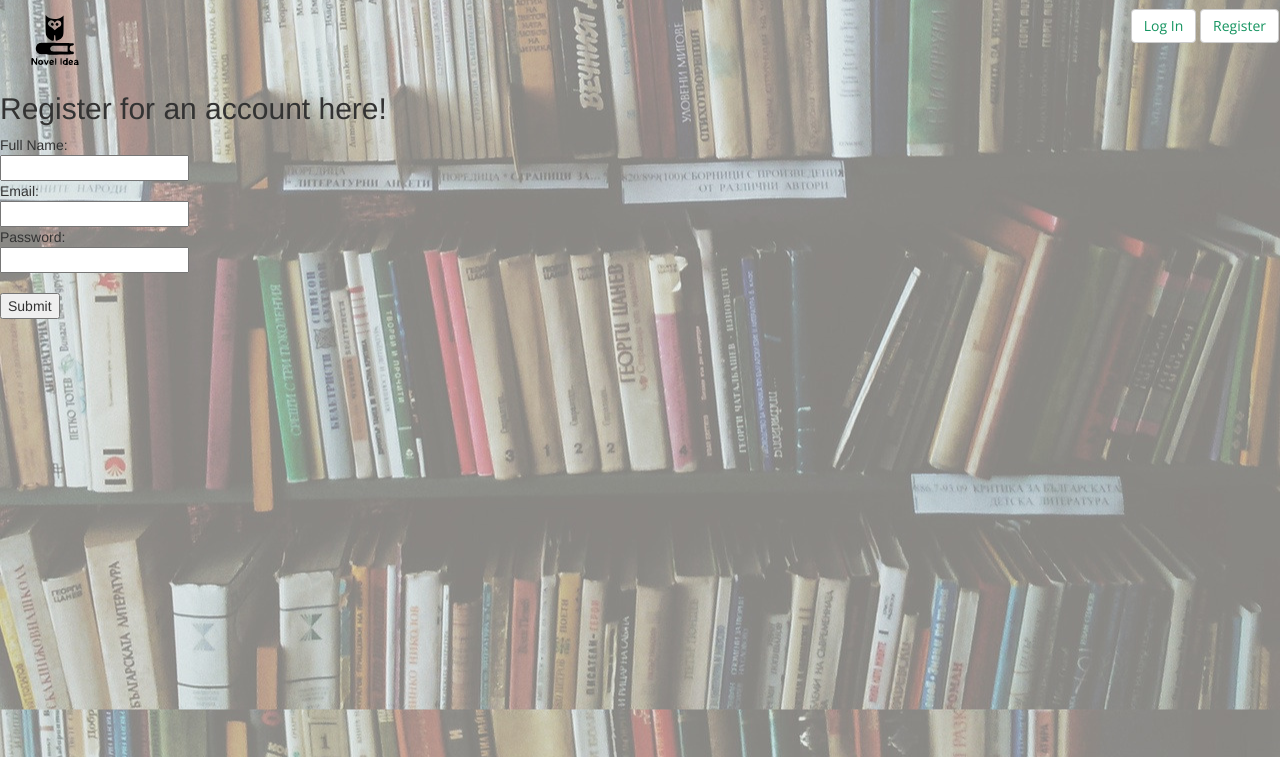
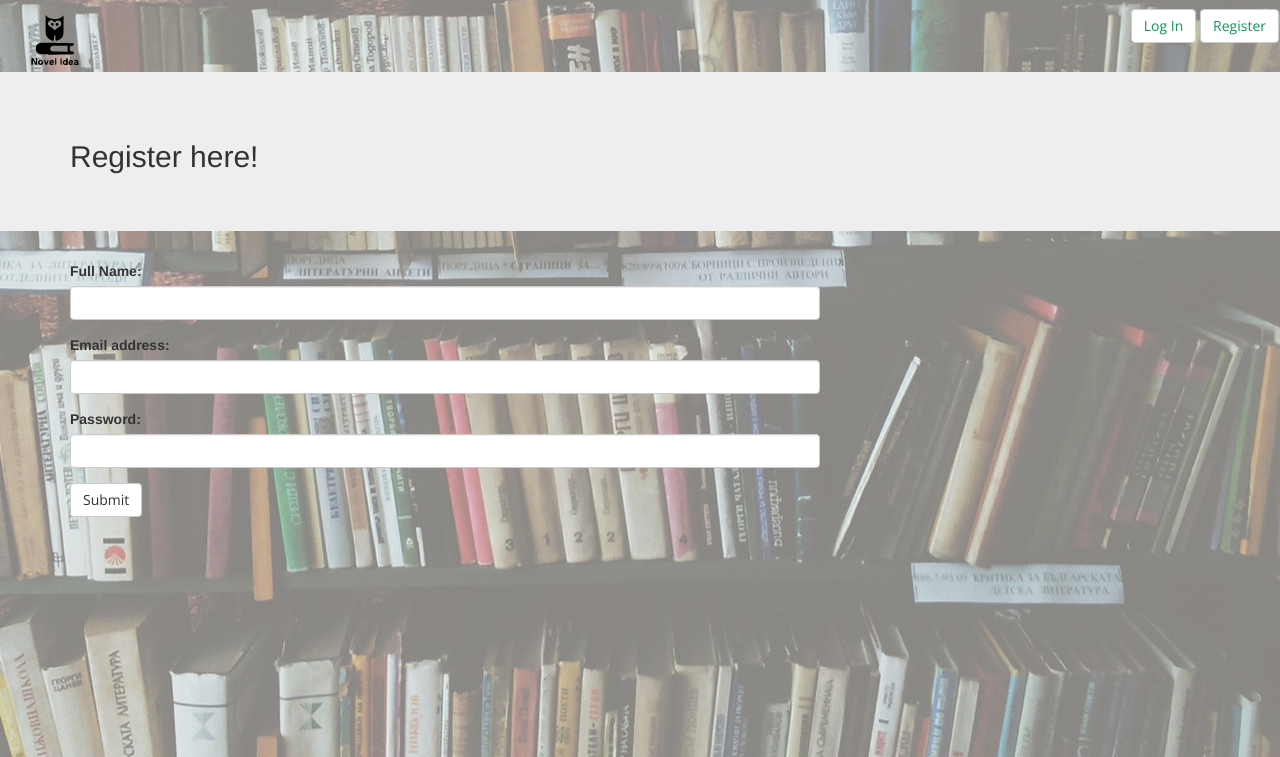
Before and after one commit to lyrahalden/hb-books, a Flask app: page /register in a window 1280 px wide. Shown: the top 757 px of the page. Run offline with Flask 2, Linux system fonts and the light colour scheme; some libraries are stand-ins or nearby versions.

Commit message:
made register and login forms look better

```diff
--- a/server.py
+++ b/server.py
@@ -369,13 +369,13 @@ def rate_book():
         if rating:
             rating.score = score
             db.session.commit()
-            flash("You have updated your rating for " + book.title + " to a " + str(score) + ".")
+            flash("You have updated your rating for " + book.title + " to " + str(score) + "star(s).")
             return render_template("book_page.html", book=book, user=user, rating=rating)
         else:
             new_rating = Rating(book_id=book_id, user_id=user_id, score=score)
             db.session.add(new_rating)
             db.session.commit()
-            flash("You have rated " + book.title + " as a " + str(score) + ".")
+            flash("You have given " + book.title + str(score) + "star(s).")
             return render_template("book_page.html", book=book, user=user, rating=new_rating)
 
     except KeyError:
--- a/templates/all_genres.html
+++ b/templates/all_genres.html
@@ -3,10 +3,10 @@
 {% block title %} All Genres {% endblock %}
 
 {% block content %}
-
+<div class="jumbotron">
 <div class="container">
 <h2>Genre Breakdown by Number of Books</h2>
-</div>
+</div></div>
 
 <div class="genres-chart">
   <canvas id="genreChart"></canvas>
--- a/templates/register.html
+++ b/templates/register.html
@@ -5,21 +5,30 @@
 
 
 {% block content %}
-<h2>Register for an account here!</a></h2>
 
-<form method=POST>
-  Full Name:<br>
-  <input type="text" name="name">
-  <br>
-  Email:<br>
-  <input type="text" name="email">
-  <br>
-  Password:<br>
-  <input type="password" name="password">
-  <br>
-  <br>
-  <input type="submit" value="Submit">
-</form>
-<br>
+<div class="jumbotron">
+    <div class="container">
+    <h2>Register here!</h2>
+</div></div>
+<div class="container">
+    <div class="row">
+    <div class="col-md-8">
+
+      <form method=POST>
+        <div class="form-group">
+          <label for="fullname">Full Name:</label>
+          <input type="text" class="form-control" id="name" name="name">
+        </div>
+        <div class="form-group">
+          <label for="email">Email address:</label>
+          <input type="text" class="form-control" id="email" name="email">
+        </div>
+        <div class="form-group">
+          <label for="pwd">Password:</label>
+          <input type="password" class="form-control" id="pwd" name="password">
+        </div>
+        <button type="submit" class="btn btn-default">Submit</button>
+      </form>
+    </div></div></div>
 
 {% endblock %}
```
Also changed, not shown: templates/login.html (+19 -13 lines).
